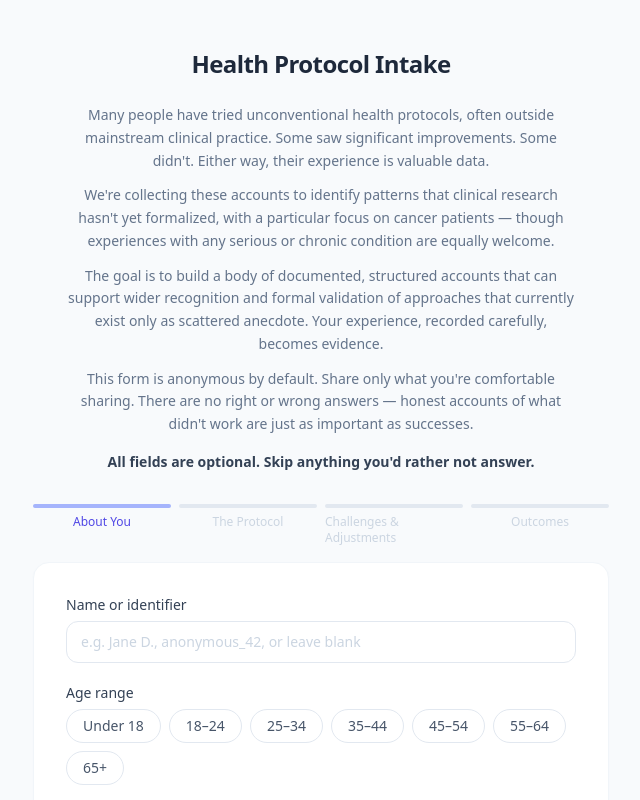
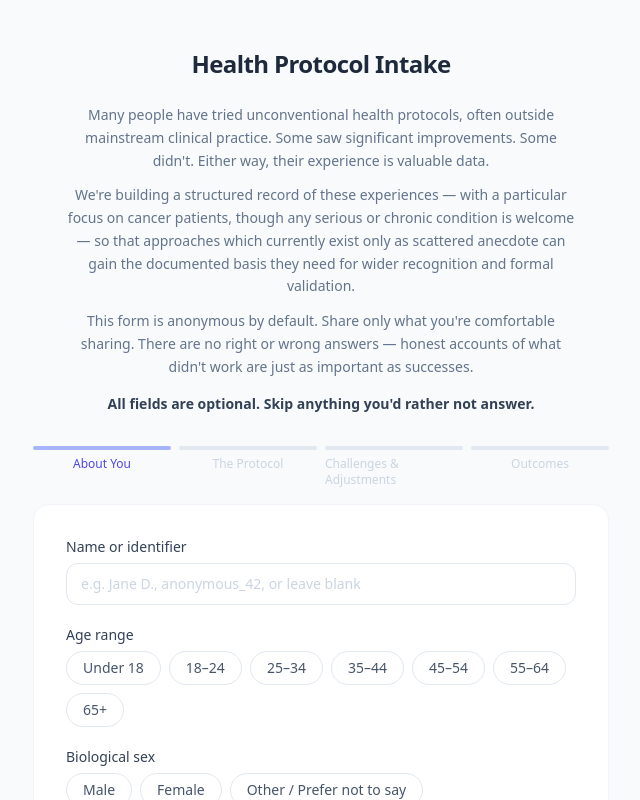
Before and after one commit to tomerlan/health-form, a Next.js app: page / in a window 1280 px wide. Shown: the top 800 px of the page, without its empty margins (319-959 px from the left). Built offline with nearby package versions, Linux system fonts and the light colour scheme.

Commit message:
tighten intro — merge redundant goal paragraphs

```diff
--- a/app/page.tsx
+++ b/app/page.tsx
@@ -244,10 +244,7 @@ export default function HealthForm() {
             Many people have tried unconventional health protocols, often outside mainstream clinical practice. Some saw significant improvements. Some didn&apos;t. Either way, their experience is valuable data.
           </p>
           <p className="text-sm text-slate-500 leading-relaxed">
-            We&apos;re collecting these accounts to identify patterns that clinical research hasn&apos;t yet formalized, with a particular focus on cancer patients — though experiences with any serious or chronic condition are equally welcome.
-          </p>
-          <p className="text-sm text-slate-500 leading-relaxed">
-            The goal is to build a body of documented, structured accounts that can support wider recognition and formal validation of approaches that currently exist only as scattered anecdote. Your experience, recorded carefully, becomes evidence.
+            We&apos;re building a structured record of these experiences — with a particular focus on cancer patients, though any serious or chronic condition is welcome — so that approaches which currently exist only as scattered anecdote can gain the documented basis they need for wider recognition and formal validation.
           </p>
           <p className="text-sm text-slate-500 leading-relaxed">
             This form is anonymous by default. Share only what you&apos;re comfortable sharing. There are no right or wrong answers — honest accounts of what didn&apos;t work are just as important as successes.
```
